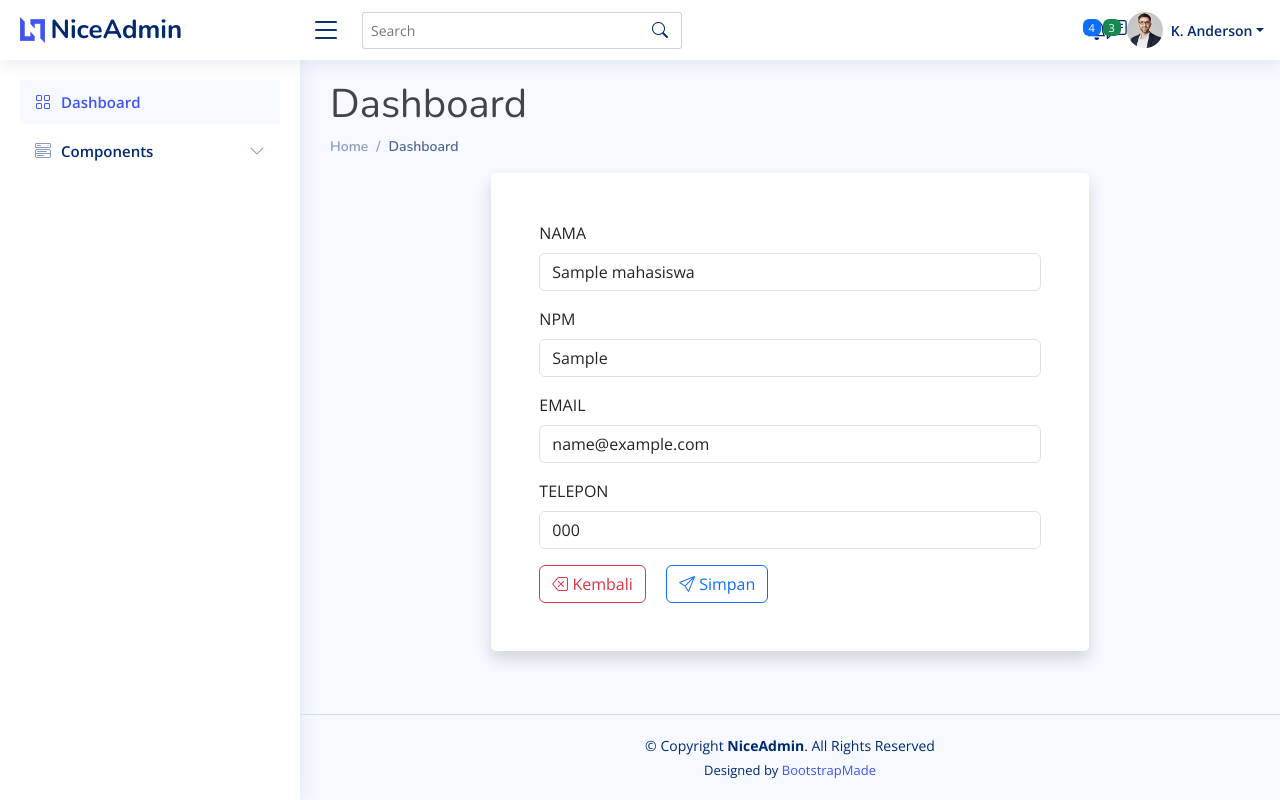
After one commit to irdaislakhuafa/irdaislakhuafa.crud, a CodeIgniter app: page /database/crud/edit/1 in a window 1280 px wide. The commit adds this page. Run offline with CodeIgniter, Linux system fonts and the light colour scheme; tables that the repository leaves empty or names only in its code hold one stand-in row (values such as "Sample post"); some libraries are stand-ins or nearby versions.

Commit message:
add edit and delete

```diff
--- /dev/null
+++ b/application/controllers/Crud.php
@@ -0,0 +1,47 @@
+<?php
+class Crud extends CI_Controller
+{
+    // set default template in constructor
+    public function __construct()
+    {
+        parent::__construct();
+        $this->template->set_template("index");
+    }
+
+    public function lihat()
+    {
+        $data["list_mahasiswa"] = $this->MahasiswaModel->getAll();
+        $this->template->content->view("crud/view", $data);
+        $this->template->publish();
+    }
+    public function tambah()
+    {
+        $this->template->content->view("crud/add");
+        $this->template->publish();
+    }
+    public function saveAdd()
+    {
+        $data["mahasiswa"] = $this->input->post();
+        print_r($this->MahasiswaModel->save($data["mahasiswa"]));
+        redirect(base_url() . "crud/lihat");
+    }
+    public function delete()
+    {
+        $data["mahasiswa"] = $this->input->post();
+        print_r($data);
+        $this->MahasiswaModel->deleteById($data["mahasiswa"]["id"]);
+        redirect(base_url() . "crud/lihat");
+    }
+    public function edit($id)
+    {
+        $data["mahasiswa"] = $this->MahasiswaModel->findById($id);
+        $this->template->content->view("crud/edit", $data);
+        $this->template->publish();
+    }
+    public function editSave()
+    {
+        $mahasiswa = $this->input->post();
+        $this->MahasiswaModel->update($mahasiswa);
+        redirect(base_url() . "crud/lihat");
+    }
+}
--- a/application/models/MahasiswaModel.php
+++ b/application/models/MahasiswaModel.php
@@ -5,4 +5,20 @@ class MahasiswaModel extends CI_Model
     {
         return $this->db->get($table_name)->result_array();
     }
+    public function save($data)
+    {
+        return $this->db->insert("mahasiswa", $data);
+    }
+    public function update($data)
+    {
+        return $this->db->where("id", $data["id"])->update("mahasiswa", $data);
+    }
+    public function deleteById($id)
+    {
+        $this->db->where("id", $id)->delete("mahasiswa");
+    }
+    public function findById($id)
+    {
+        return $this->db->where("id", $id)->from("mahasiswa")->get()->row_array();
+    }
 }
--- /dev/null
+++ b/application/views/crud/edit.php
@@ -0,0 +1,45 @@
+<div class="container">
+    <div class="card sales-card p-5 shadow col-sm-8 mx-auto">
+        <!-- form start -->
+        <form action="<?= base_url() . "crud/editSave" ?>" method="POST" class="">
+            <!-- id -->
+            <input type="text" name="id" hidden value="<?= $mahasiswa["id"] ?>" readonly required>
+
+            <!-- nama -->
+            <div class="mb-3">
+                <label for="nama" class="form-label text-uppercase">Nama</label>
+                <input value="<?= $mahasiswa["nama"] ?>" required type="text" name="nama" id="nama" class="form-control" placeholder="Ex. Irda Islakhu Afa">
+            </div>
+            <!-- npm -->
+            <div class="mb-3">
+                <label for="npm" class="form-label text-uppercase">npm</label>
+                <input value="<?= $mahasiswa["npm"] ?>" required type="text" name="npm" id="npm" class="form-control" placeholder="Ex. 1412190011">
+            </div>
+            <!-- email -->
+            <div class="mb-3">
+                <label for="email" class="form-label text-uppercase">email</label>
+                <input value="<?= $mahasiswa["email"] ?>" required type="email" name="email" id="email" class="form-control" placeholder="Ex. irdhaislakhuafa@gmail.com">
+            </div>
+
+            <!-- telepon -->
+            <div class="mb-3">
+                <label for="telepon" class="form-label text-uppercase">telepon</label>
+                <input value="<?= $mahasiswa["telepon"] ?>" required type="number" name="telepon" id="telepon" class="form-control" placeholder="Ex. 082231456285">
+            </div>
+            <!-- buttons -->
+            <div>
+                <!-- back -->
+                <a href="<?= base_url() . "crud/lihat" ?>" class="me-3 btn btn-outline-danger">
+                    <i class="bi bi-backspace"></i>
+                    Kembali
+                </a>
+
+                <!-- save -->
+                <button type="submit" class="btn btn-outline-primary">
+                    <i class="bi bi-send"></i>
+                    Simpan</button>
+            </div>
+        </form>
+        <!-- form end -->
+    </div>
+</div>
```
Also changed, not shown: application/controllers/Home.php (+0 -12 lines), application/views/crud/add.php (renamed from application/views/home/add.php, +12 -7 lines), application/views/crud/view.php (renamed from application/views/home/view.php, +12 -3 lines).
